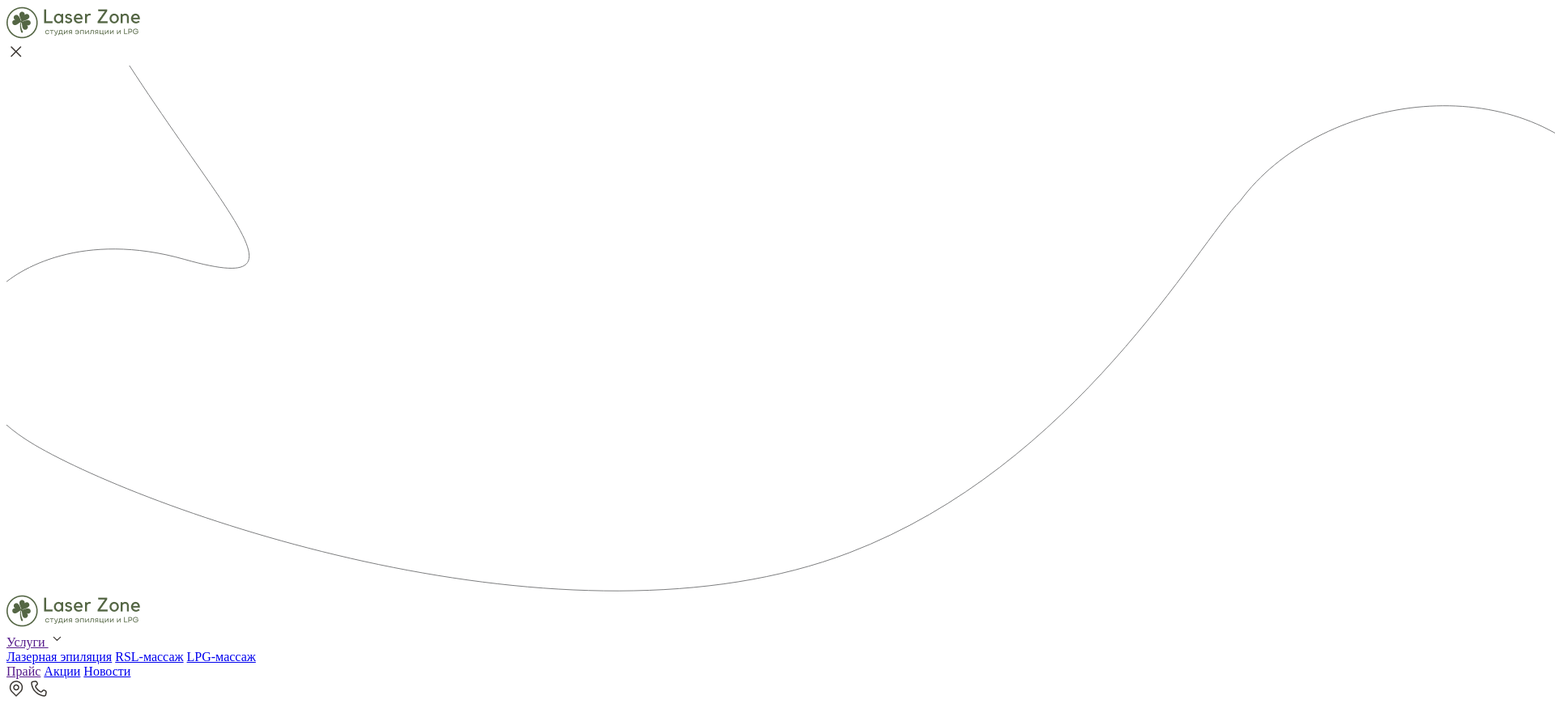
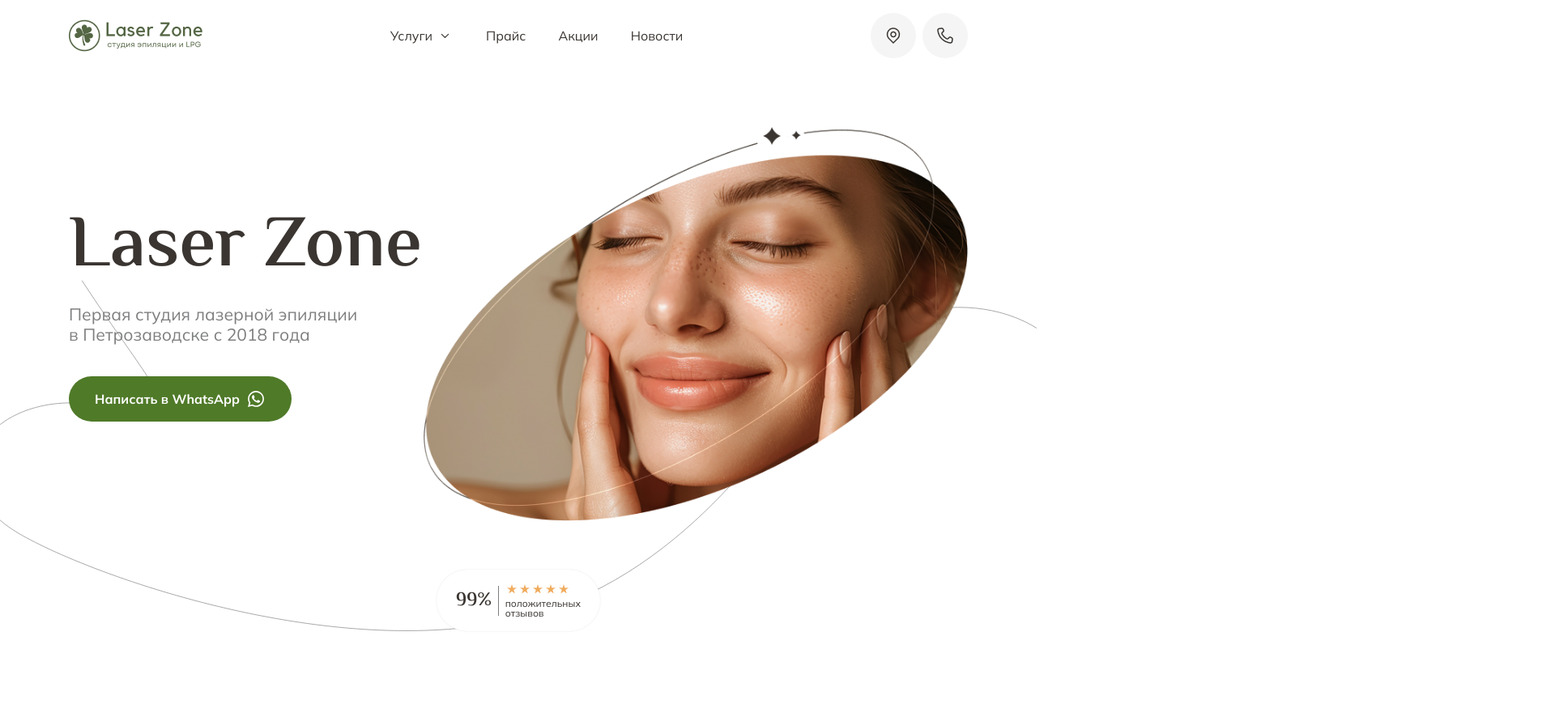
Before and after one commit to dengagaga/LZnew, a plain HTML site: page lazerZoneNew/index.html in a window 1280 px wide. Shown: the top 870 px of the page at 81% size, 1920 px wide, since content can reach past the window. Drawn offline with nearby package versions, Linux system fonts and the light colour scheme; the site is published under a folder, as on GitHub Pages, so addresses that start at the root find nothing.

Commit message:
Update index.html

```diff
--- a/lazerZoneNew/index.html
+++ b/lazerZoneNew/index.html
@@ -3,9 +3,9 @@
 <head>
     <meta charset="UTF-8">
     <meta name="viewport" content="width=device-width, initial-scale=1.0">
-    <link rel="stylesheet" href="/css/global.css">
-    <link rel="stylesheet" href="/css/index.css">
-    <link rel="stylesheet" href="/css/reset.css">
+    <link rel="stylesheet" href="css/global.css">
+    <link rel="stylesheet" href="css/index.css">
+    <link rel="stylesheet" href="css/reset.css">
     <link rel="stylesheet" href="css/fancybox.css"/>
     <link rel="stylesheet" href="https://cdn.jsdelivr.net/npm/swiper@11/swiper-bundle.min.css"/>
     <title>Lazer Zone</title>
```
